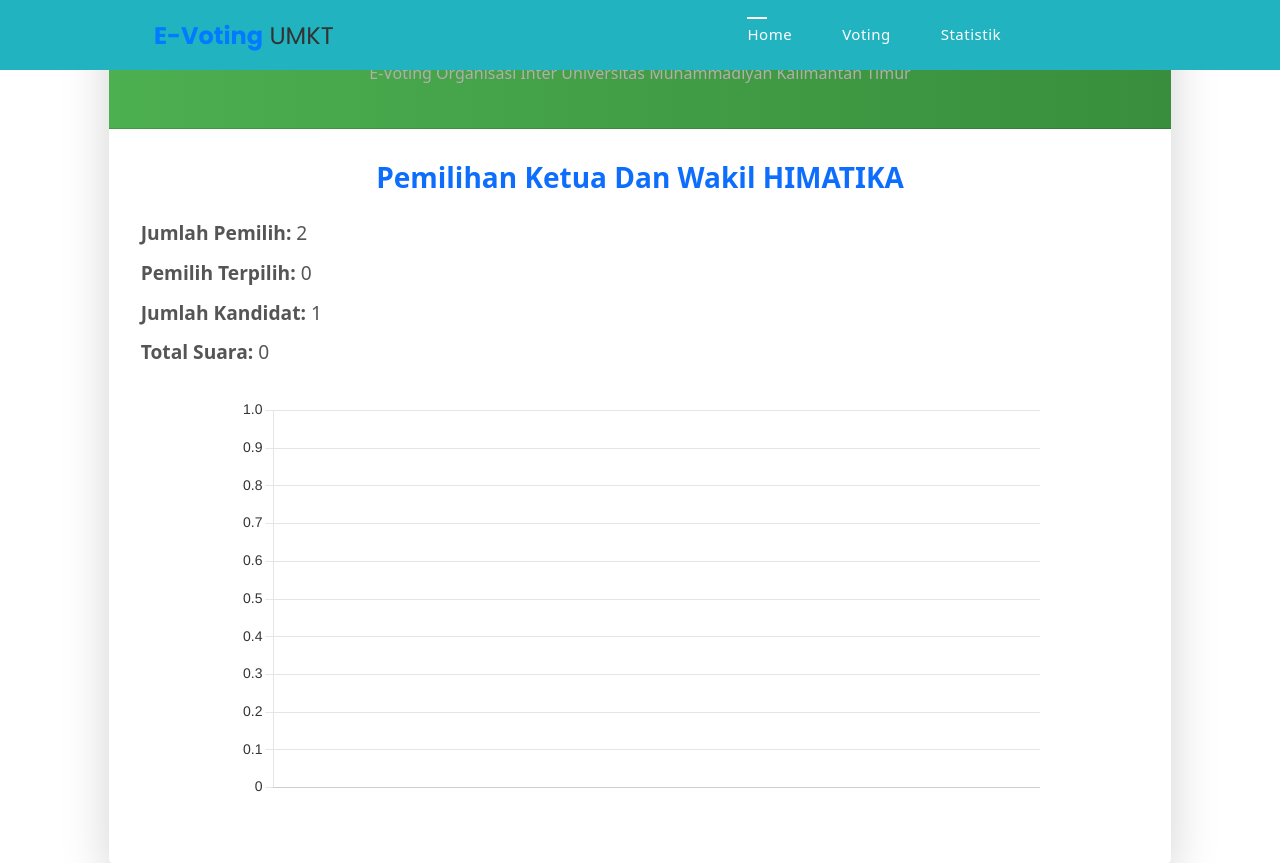
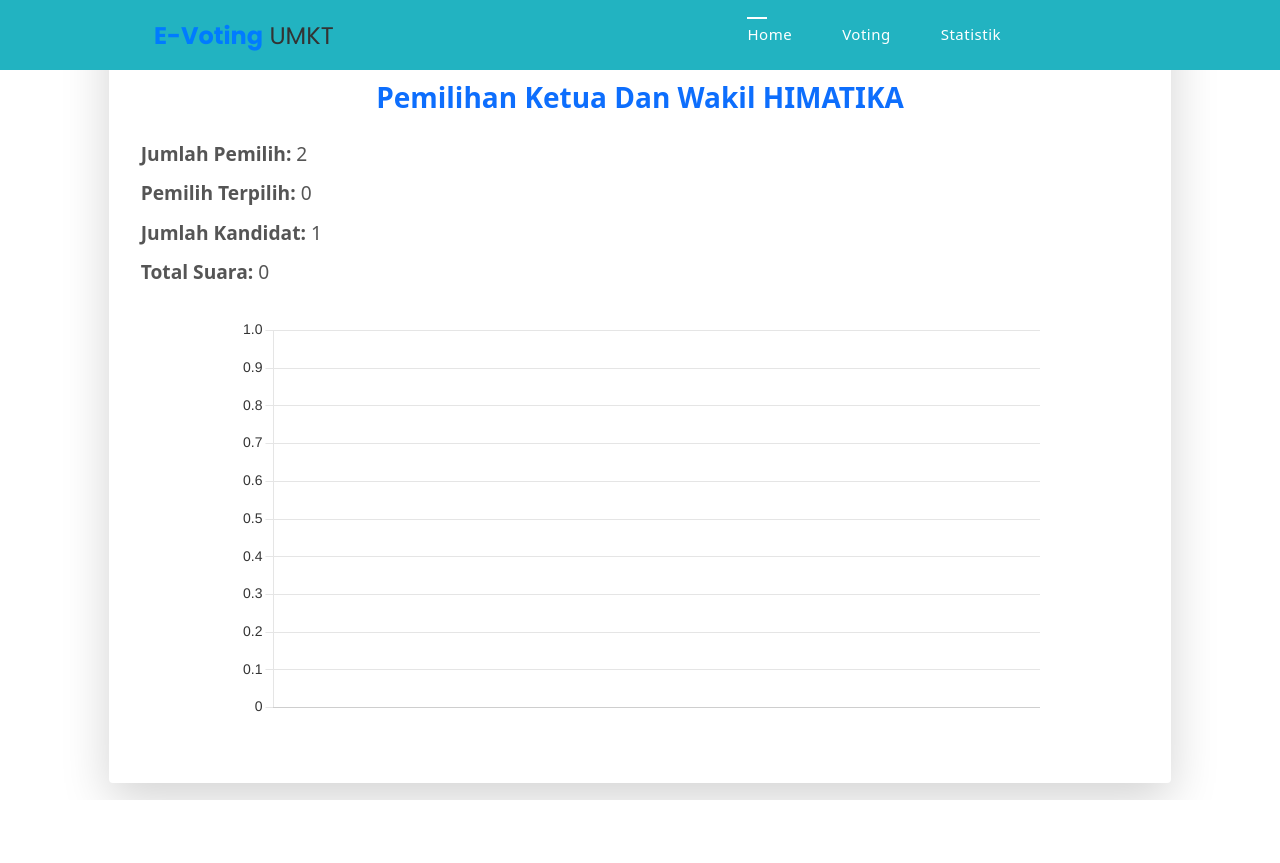
Before and after one commit to rendynurdiansyah/evoting, a Django app: page /pemilihan/statistik/2/ in a window 1280 px wide. After the commit the page ends 800 px from the top, so only its background shows below. Run offline with Django 5.2, Linux system fonts and the light colour scheme; data comes from the database, SQL or seed files in the repository; data that the repository does not hold is empty; some libraries are stand-ins or nearby versions.

Commit message:
baru bgt

```diff
--- a/evoting/templates/front/statistik.html
+++ b/evoting/templates/front/statistik.html
@@ -6,8 +6,6 @@
     <div class="col-12 col-lg-10">
         <div class="card shadow-lg border-0 rounded">
             <div class="card-header card-header-primary text-center">
-                <h4 class="card-title">Statistik Pemilihan</h4>
-                <p class="card-category">E-Voting Organisasi Inter Universitas Muhammadiyah Kalimantan Timur</p>
             </div>
             <div class="card-body">
                 <center><h3 class="text-primary">{{ pemilihan.judul }}</h3></center>
```
